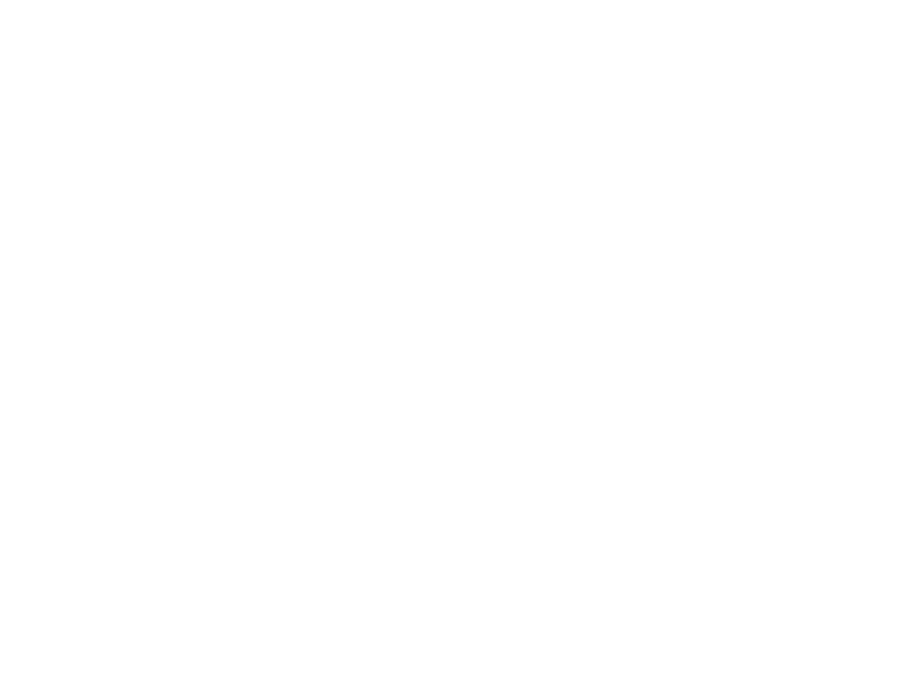
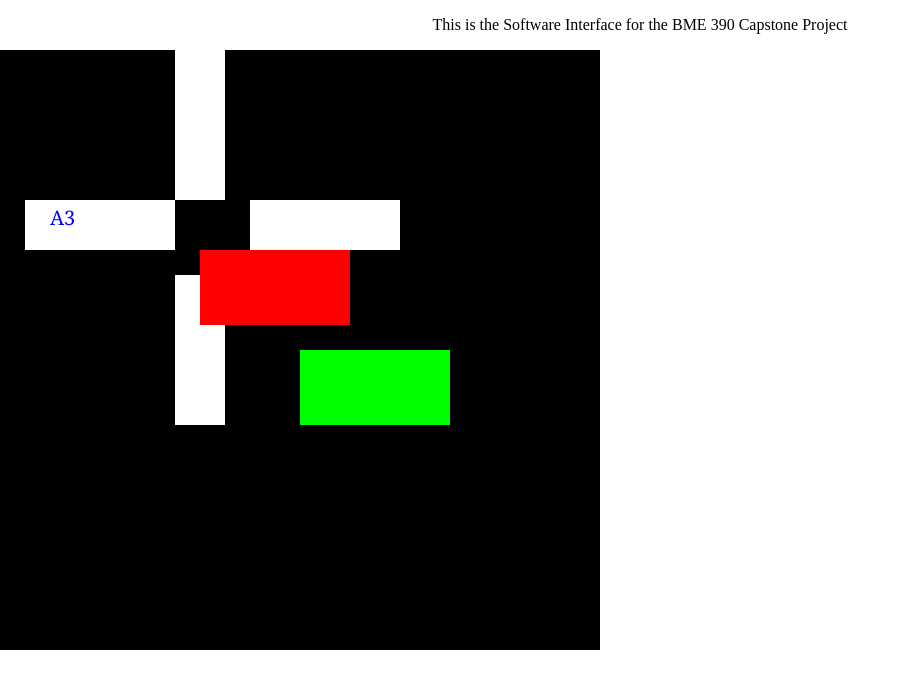
Before and after one commit to alexopie/Patient-Immobilization-Software, a plain HTML site: page index.html in a window 1280 px wide. Shown: the whole page, without its empty margins (0-909 px from the left). Drawn offline with Linux system fonts and the light colour scheme.

Commit message:
starting to add canvas elements

```diff
--- a/functions.js
+++ b/functions.js
@@ -1,3 +1,70 @@
 function main () {
-	return;
+    init();
 }
+
+var A0;
+var A1;
+var A2;
+var A3;
+
+function init(){
+    var canvas = document.getElementById('myCanvas');
+    var width = canvas.width;
+    var height = canvas.height;
+
+    A0 = [width/2, height/2];
+
+    window.requestAnimationFrame(draw);
+}
+
+
+
+function draw() {
+    var canvas = document.getElementById('myCanvas');
+    var ctx = canvas.getContext("2d");
+
+    var width = canvas.width;
+    var height = canvas.height;
+
+    ctx.clearRect(0,0,ctx.width,ctx.height); // clear canvas
+
+    ctx.fillStyle = "#000000";    //background
+    ctx.fillRect(0,0,width,height);
+
+    ctx.fillStyle = "#FFFFFF";
+    ctx.fillRect(25,150,150,50);
+
+
+
+
+    ctx.fillStyle = "#0000FF";
+    ctx.font="20px Georgia";
+    ctx.fillText("A3",50,175,150);
+
+
+
+
+    ctx.fillStyle = "#FFFFFF";
+    ctx.fillRect(250,150,150,50);
+
+    ctx.fillStyle = "#FFFFFF";
+    ctx.fillRect(175,0,50,150);
+
+    ctx.fillStyle = "#FFFFFF";
+    ctx.fillRect(175,225,50,150);
+
+
+    ctx.fillStyle = "#00FF00";
+    ctx.fillRect(A0[0],A0[1],150,75);
+
+    //ctx.fillStyle = "#0000FF";
+    //ctx.fillRect(100,100,150,75);
+
+    ctx.fillStyle = "#FF0000";
+    ctx.fillRect(200,200,150,75);
+
+    //ctx.fillStyle = "#FF0000";
+    //ctx.fillRect(300,300,150,75);
+
+    window.requestAnimationFrame(draw);
+}
--- a/index.html
+++ b/index.html
@@ -2,11 +2,13 @@
 <html lang="en">
   <head>
     <meta charset="utf-8" />
-    <title>Patient Visualization</title>
+    <link rel="stylesheet" type="text/css" href="styling.css">
+    <title>Patient Immobilization</title>
   </head>
 
   <body onload="main()">
-    <canvas id="webgl" width="600" height="600">
+    <p><center>This is the Software Interface for the BME 390 Capstone Project</center></p>
+    <canvas id="myCanvas" width="600" height="600">
     Please use a browser that supports "canvas"
     </canvas>
 
--- a/styling.css
+++ b/styling.css
@@ -0,0 +1,10 @@
+#myCanvas {
+    margin-right: auto;
+    margin-left: auto;
+}
+
+html, body {
+  width:  100%;
+  height: 100%;
+  margin: 0px;
+}
```
Also changed, not shown: 1 other file.
